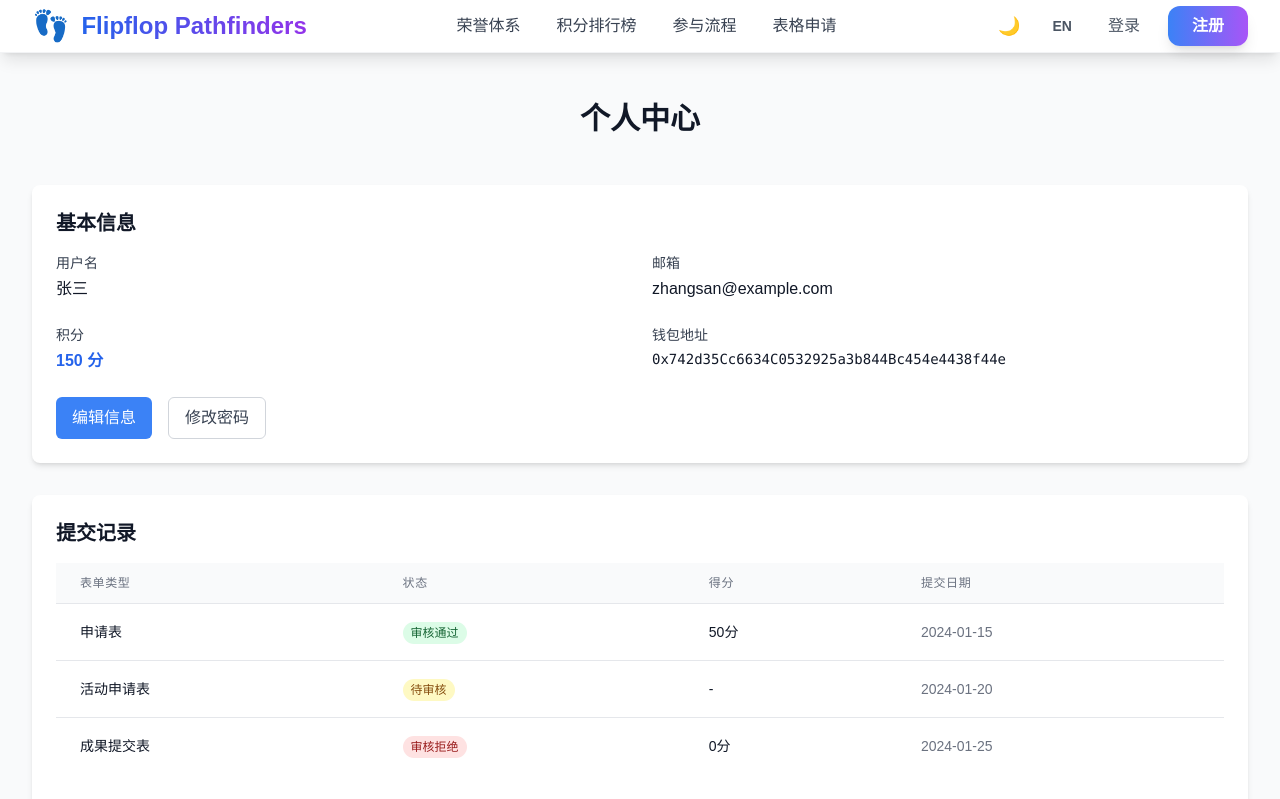
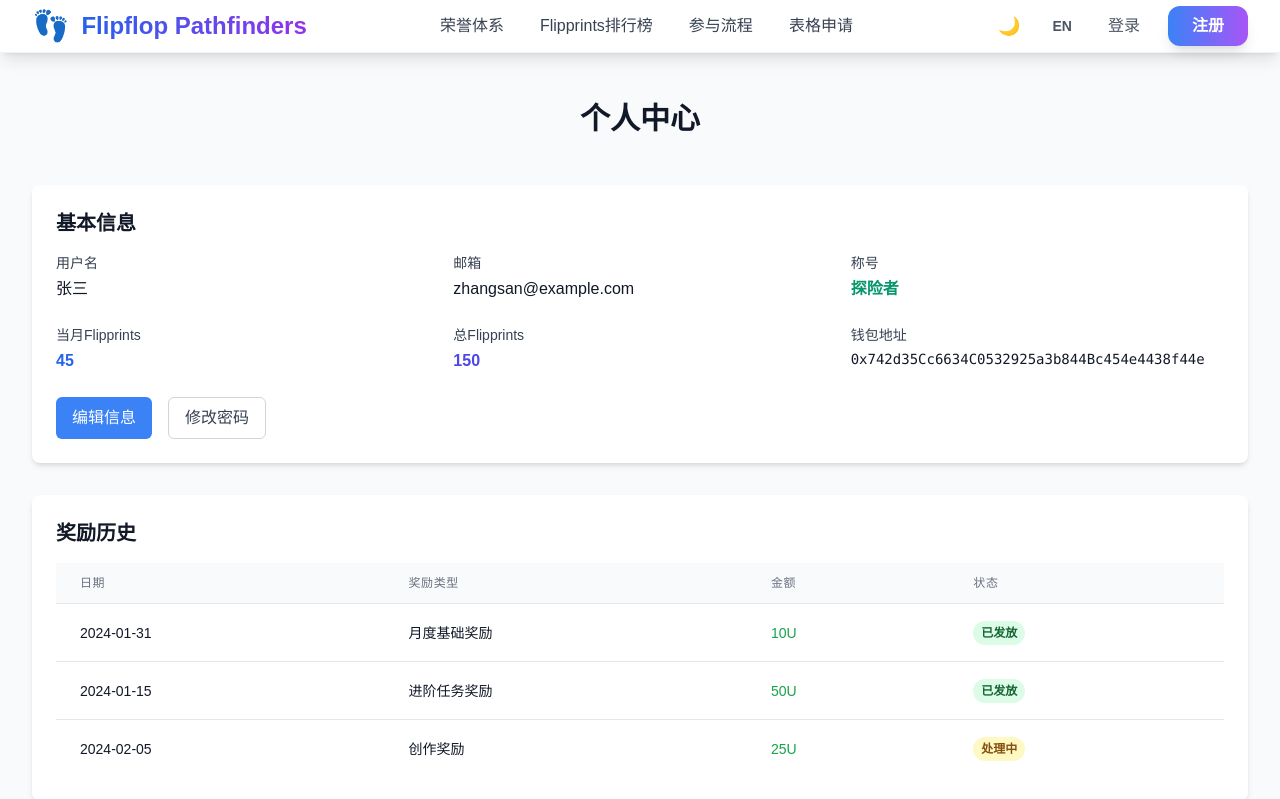
Before and after one commit to smallken/ff_pf_frondend, a Next.js app: page /profile in a window 1280 px wide. Shown: the top 799 px of the page. Built offline with nearby package versions, Linux system fonts and the light colour scheme.

Commit message:
add title, add flipprints

```diff
--- a/src/app/contexts/LanguageContext.tsx
+++ b/src/app/contexts/LanguageContext.tsx
@@ -35,8 +35,8 @@ const translations = {
     'home.mission.footprints': '让每一位参与者都能在 Flipflop 的生态中留下脚印',
     'home.mission.quote': '"加入社区，留下属于你的脚印，成为塑造 Web3 创业未来的共建者"',
     'home.features.honor.title': '荣誉体系',
-    'home.features.honor.desc': 'Flipprints 👣积分荣誉体系，每一份贡献都会化为"脚印"留在 Flipflop 的生态里',
-    'home.features.ranking.desc': '实时更新的积分排行榜，激励你不断前行',
+    'home.features.honor.desc': 'Flipprints 👣荣誉体系，每一份贡献都会化为"脚印"留在 Flipflop 的生态里',
+    'home.features.ranking.desc': '实时更新的Flipprints排行榜，激励你不断前行',
     'home.features.forms.desc': '多种申请表格，支持在线提交和审核',
     'home.social.title': '关注我们！',
     'home.social.desc': 'flipflop会发布最新活动和相关生态进展。',
@@ -44,8 +44,8 @@ const translations = {
     'home.social.chinese': '中文交流群',
     'honor.title': '荣誉体系',
     'honor.subtitle': '了解我们的荣誉等级和权益',
-    'ranking.title': '积分排行榜',
-    'ranking.subtitle': '实时更新的用户积分排名',
+    'ranking.title': 'Flipprints排行榜',
+    'ranking.subtitle': '实时更新的用户Flipprints排名',
     'process.title': '参与流程',
     'process.subtitle': '了解如何参与Pathfinders Program项目',
     'forms.title': '表格申请',
@@ -73,10 +73,10 @@ const translations = {
     'honor.flipprints.title': '🔗 Flipprints贡献参考',
     'honor.table.category': '类别',
     'honor.table.task': '任务类型',
-    'honor.table.points': '积分范围',
+    'honor.table.points': 'Flipprints范围',
     'honor.table.notes': '备注',
     'honor.notice.title': '重要说明',
-    'honor.notice.1': '每月积分上限：50分，超过上限不计入积分排行榜',
+    'honor.notice.1': '每月Flipprints上限：50分，超过上限不计入Flipprints排行榜',
     'honor.notice.2': '分数将于每周周日统一整理，更新于排行榜',
     'honor.notice.3': '每月奖金将于月底结算后，次月第一周统一发放',
     'honor.notice.4': '等级累计不会清零，每一步脚印，都是你与 Flipflop 共同成长的印记',
@@ -123,13 +123,13 @@ const translations = {
     'honor.flipprints.creation.category': '创作类',
     'honor.flipprints.creation.task1': '原创内容/ Meme / 平台图文教程',
     'honor.flipprints.creation.points1': '+2',
-    'honor.flipprints.creation.notes1': '月积分上限：10分',
+    'honor.flipprints.creation.notes1': '月Flipprints上限：10分',
     'honor.flipprints.creation.task2': '长篇或深度文章 (不少于500字)',
     'honor.flipprints.creation.points2': '+8-10',
     'honor.flipprints.creation.notes2': '强调原创',
     'honor.flipprints.creation.task3': '短视频（不少于30秒）',
     'honor.flipprints.creation.points3': '+12-15',
-    'honor.flipprints.creation.notes3': '强调原创，半原创积分减半',
+    'honor.flipprints.creation.notes3': '强调原创，半原创Flipprints减半',
     'honor.flipprints.community.category': '社区类',
     'honor.flipprints.community.task1': '参加AMA / 线上活动，提问或参与讨论',
     'honor.flipprints.community.points1': '+2-3',
@@ -145,17 +145,17 @@ const translations = {
     'honor.flipprints.viral.points': '×1.5–3倍',
     'honor.flipprints.viral.notes': '针对爆款内容的额外奖励',
     // Ranking page
-    'ranking.page.title': '积分排行榜',
-    'ranking.page.subtitle': '实时更新的用户积分排名',
+    'ranking.page.title': 'Flipprints排行榜',
+    'ranking.page.subtitle': '实时更新的用户Flipprints排名',
     'ranking.top10.title': 'Top 10 用户',
     'ranking.table.rank': '排名',
     'ranking.table.username': '用户名',
-    'ranking.table.points': '积分',
+    'ranking.table.points': 'Flipprints',
     'ranking.table.level': '等级',
     'ranking.points.unit': '分',
     'ranking.myrank.title': '我的排名',
     'ranking.myrank.rank': '排名',
-    'ranking.myrank.points': '积分',
+    'ranking.myrank.points': 'Flipprints',
     'ranking.myrank.level': '等级',
     'ranking.myrank.completion': '完成度',
     'ranking.currentuser': '当前用户',
@@ -166,8 +166,8 @@ const translations = {
     'ranking.level.silver': '白银',
     'ranking.level.bronze': '青铜',
     'ranking.table.twitter': '推特',
-    'ranking.total.points': '总积分',
-    'ranking.reference.note': '详细积分计算可参考',
+    'ranking.total.points': '总Flipprints',
+    'ranking.reference.note': '详细Flipprints计算可参考',
     'ranking.reference.link': '荣誉体系',
     // Process page
     'process.page.title': '🌟 如何参与 Flipflop Pathfinders 计划？',
@@ -190,7 +190,7 @@ const translations = {
     'process.step3.detail2': '日常内容可随时提交，推荐每周一次',
     'process.step3.detail3': '月底前需完成当月总结提交',
     'process.step3.detail4': '所有提交内容将被审核评分',
-    'process.step4.title': '审核与积分榜',
+    'process.step4.title': '审核与Flipprints榜',
     'process.step4.description': 'Pathfinders Program运营团队会从四个维度进行审核与评分',
     'process.step4.detail1': '内容质量：原创性、深度、价值',
     'process.step4.detail2': '传播影响力：阅读量、互动量、传播范围',
@@ -199,7 +199,7 @@ const translations = {
     'process.step5.title': '获得奖励',
     'process.step5.description': '完成基础任务即可获得 10U 基础奖励；优秀贡献者可获得 50U – 500U 的高阶奖励',
     'process.step5.detail1': '所有奖励将通过链上（Solana 地址 / USDT）安全发放',
-    'process.step5.detail2': '每周积分榜单公开更新，透明、公正',
+    'process.step5.detail2': '每周Flipprints榜单公开更新，透明、公正',
     'process.step5.detail3': '你的脚印不仅代表奖励，更是你在 Flipflop 社区的成长轨迹',
     'process.step5.detail4': '等级提升后享受对应权益和特权',
     'process.step6.title': '持续成长',
@@ -216,7 +216,7 @@ const translations = {
     'process.activity.form': '活动申请表',
     'process.notice.title': '重要提示',
     'process.notice.1': '任务完成后，请务必截图留存，并通过成果提交表统一提交',
-    'process.notice.2': '每月积分上限：50分，超过上限不计入积分排行榜',
+    'process.notice.2': '每月Flipprints上限：50分，超过上限不计入Flipprints排行榜',
     'process.notice.3': '分数将于每周周日统一整理，更新于排行榜',
     'process.notice.4': '每月奖金将于月底结算后，次月第一周统一发放',
     'process.notice.5': '若出现抄袭、恶意刷分等现象，将被删除全部分数，取消参与资格',
@@ -259,7 +259,7 @@ const translations = {
     'admin.table.actions': '操作',
     'admin.table.username': '用户名',
     'admin.table.email': '邮箱',
-    'admin.table.points': '积分',
+    'admin.table.points': 'Flipprints',
     'admin.table.level': '等级',
     'admin.action.approve': '通过',
     'admin.action.reject': '拒绝',
@@ -269,7 +269,7 @@ const translations = {
     'admin.stats.title': '数据统计',
     'admin.stats.totalusers': '总用户数',
     'admin.stats.pendingforms': '待审核表单',
-    'admin.stats.totalpoints': '总积分',
+    'admin.stats.totalpoints': '总Flipprints',
     'admin.status.pending': '待审核',
     'forms.page.title': '表格申请',
     'forms.page.subtitle': '选择你需要提交的表格类型',
@@ -303,7 +303,7 @@ const translations = {
     'forms.placeholder.motivation': '为什么想要参与Pathfinders Program？',
     'forms.placeholder.expectations': '希望通过这个项目获得什么？',
     'forms.submit.info': '提交说明',
-    'forms.submit.info.1': '审核通过后可获得10-50积分',
+    'forms.submit.info.1': '审核通过后可获得10-50 Flipprints',
     'forms.submit.info.2': '审核结果将在1-3个工作日内通知',
     'forms.submit.info.3': '每月最多提交3次申请',
     'forms.submit.info.4': '请确保信息真实有效',
@@ -328,7 +328,7 @@ const translations = {
     'forms.placeholder.description': '请详细描述活动内容和安排',
     'forms.placeholder.goals': '希望通过活动达到什么目标？',
     'forms.placeholder.requirements': '是否有特殊需求或要求？',
-    'forms.activity.submit.info.1': '活动审核通过后可获得20-100积分',
+    'forms.activity.submit.info.1': '活动审核通过后可获得20-100 Flipprints',
     'forms.activity.submit.info.2': '审核结果将在3-5个工作日内通知',
     'forms.activity.submit.info.3': '活动完成后需要提交成果报告',
     'forms.activity.submit.info.4': '请确保活动信息真实可行',
@@ -364,6 +364,27 @@ const translations = {
     'admin.sample.level.bronze': '青铜',
     'admin.sample.level.silver': '白银',
     'admin.sample.level.gold': '黄金',
+    'profile.page.title': '个人中心',
+    'profile.basic.info': '基本信息',
+    'profile.username': '用户名',
+    'profile.email': '邮箱',
+    'profile.user.title': '称号',
+    'profile.monthly.points': '当月Flipprints',
+    'profile.total.points': '总Flipprints',
+    'profile.wallet': '钱包地址',
+    'profile.edit.info': '编辑信息',
+    'profile.change.password': '修改密码',
+    'profile.reward.history': '奖励历史',
+    'profile.submission.records': '提交记录',
+    'profile.continue.submit': '继续提交表单 →',
+    'profile.title.explorer': '探险者',
+    'profile.title.pathfinder': '探路者',
+    'profile.title.trailblazer': '开路者',
+    'profile.title.pioneer': '先驱者',
+    'profile.reward.date': '日期',
+    'profile.reward.type': '奖励类型',
+    'profile.reward.amount': '金额',
+    'profile.reward.status': '状态',
     'date.format': 'YYYY年MM月DD日'
   },
   en: {
@@ -716,6 +737,27 @@ const translations = {
     'admin.sample.level.bronze': 'Bronze',
     'admin.sample.level.silver': 'Silver',
     'admin.sample.level.gold': 'Gold',
+    'profile.page.title': 'Profile',
+    'profile.basic.info': 'Basic Information',
+    'profile.username': 'Username',
+    'profile.email': 'Email',
+    'profile.user.title': 'Title',
+    'profile.monthly.points': 'Monthly Flipprints',
+    'profile.total.points': 'Total Flipprints',
+    'profile.wallet': 'Wallet Address',
+    'profile.edit.info': 'Edit Information',
+    'profile.change.password': 'Change Password',
+    'profile.reward.history': 'Reward History',
+    'profile.submission.records': 'Submission Records',
+    'profile.continue.submit': 'Continue Submitting Forms →',
+    'profile.title.explorer': 'Explorer',
+    'profile.title.pathfinder': 'Pathfinder',
+    'profile.title.trailblazer': 'Trailblazer',
+    'profile.title.pioneer': 'Pioneer',
+    'profile.reward.date': 'Date',
+    'profile.reward.type': 'Reward Type',
+    'profile.reward.amount': 'Amount',
+    'profile.reward.status': 'Status',
     'date.format': 'MM/DD/YYYY'
   }
 };
--- a/src/app/profile/page.tsx
+++ b/src/app/profile/page.tsx
@@ -1,14 +1,18 @@
 'use client';
 
 import { useState } from 'react';
+import { useLanguage } from '../contexts/LanguageContext';
 
 export default function Profile() {
+  const { t } = useLanguage();
   const [userInfo, setUserInfo] = useState({
     userName: '张三',
     userEmail: 'zhangsan@example.com',
-    userPoints: 150,
+    monthlyPoints: 45,
+    totalPoints: 150,
     walletAddress: '0x742d35Cc6634C0532925a3b844Bc454e4438f44e',
-    userRole: 'user'
+    userRole: 'user',
+    title: 'explorer' // explorer, pathfinder, trailblazer, pioneer
   });
 
   const [submissions, setSubmissions] = useState([
@@ -17,48 +21,121 @@ export default function Profile() {
     { id: 3, formType: '成果提交表', status: '审核拒绝', score: 0, date: '2024-01-25' }
   ]);
 
+  const [rewardHistory, setRewardHistory] = useState([
+    { id: 1, type: '月度基础奖励', amount: '10U', status: '已发放', date: '2024-01-31' },
+    { id: 2, type: '进阶任务奖励', amount: '50U', status: '已发放', date: '2024-01-15' },
+    { id: 3, type: '创作奖励', amount: '25U', status: '处理中', date: '2024-02-05' }
+  ]);
+
+  const getTitleText = (title: string) => {
+    switch(title) {
+      case 'explorer': return t('profile.title.explorer');
+      case 'pathfinder': return t('profile.title.pathfinder');
+      case 'trailblazer': return t('profile.title.trailblazer');
+      case 'pioneer': return t('profile.title.pioneer');
+      default: return title;
+    }
+  };
+
   return (
     <div className="min-h-screen bg-gray-50 dark:bg-gray-900 py-12">
       <div className="max-w-7xl mx-auto px-4 sm:px-6 lg:px-8">
         <div className="text-center mb-12">
-          <h1 className="text-3xl font-bold text-gray-900 dark:text-white mb-4">个人中心</h1>
+          <h1 className="text-3xl font-bold text-gray-900 dark:text-white mb-4">{t('profile.page.title')}</h1>
         </div>
 
         {/* 用户信息卡片 */}
         <div className="bg-white dark:bg-gray-800 rounded-lg shadow-md p-6 mb-8">
-          <h2 className="text-xl font-semibold text-gray-900 dark:text-white mb-4">基本信息</h2>
-          <div className="grid grid-cols-1 md:grid-cols-2 gap-6">
+          <h2 className="text-xl font-semibold text-gray-900 dark:text-white mb-4">{t('profile.basic.info')}</h2>
+          <div className="grid grid-cols-1 md:grid-cols-2 lg:grid-cols-3 gap-6">
             <div>
-              <label className="block text-sm font-medium text-gray-700 dark:text-gray-300">用户名</label>
+              <label className="block text-sm font-medium text-gray-700 dark:text-gray-300">{t('profile.username')}</label>
               <p className="mt-1 text-gray-900 dark:text-white">{userInfo.userName}</p>
             </div>
             <div>
-              <label className="block text-sm font-medium text-gray-700 dark:text-gray-300">邮箱</label>
+              <label className="block text-sm font-medium text-gray-700 dark:text-gray-300">{t('profile.email')}</label>
               <p className="mt-1 text-gray-900 dark:text-white">{userInfo.userEmail}</p>
             </div>
             <div>
-              <label className="block text-sm font-medium text-gray-700 dark:text-gray-300">积分</label>
-              <p className="mt-1 text-blue-600 font-bold">{userInfo.userPoints} 分</p>
+              <label className="block text-sm font-medium text-gray-700 dark:text-gray-300">{t('profile.user.title')}</label>
+              <p className="mt-1 text-emerald-600 dark:text-emerald-400 font-semibold">{getTitleText(userInfo.title)}</p>
             </div>
             <div>
-              <label className="block text-sm font-medium text-gray-700 dark:text-gray-300">钱包地址</label>
+              <label className="block text-sm font-medium text-gray-700 dark:text-gray-300">{t('profile.monthly.points')}</label>
+              <p className="mt-1 text-blue-600 dark:text-blue-400 font-bold">{userInfo.monthlyPoints}</p>
+            </div>
+            <div>
+              <label className="block text-sm font-medium text-gray-700 dark:text-gray-300">{t('profile.total.points')}</label>
+              <p className="mt-1 text-indigo-600 dark:text-indigo-400 font-bold">{userInfo.totalPoints}</p>
+            </div>
+            <div>
+              <label className="block text-sm font-medium text-gray-700 dark:text-gray-300">{t('profile.wallet')}</label>
               <p className="mt-1 text-gray-900 dark:text-white font-mono text-sm">{userInfo.walletAddress}</p>
             </div>
           </div>
 
           <div className="mt-6 flex space-x-4">
             <button className="bg-blue-500 text-white px-4 py-2 rounded-md hover:bg-blue-600">
-              编辑信息
+              {t('profile.edit.info')}
             </button>
             <button className="border border-gray-300 dark:border-gray-600 text-gray-700 dark:text-gray-300 px-4 py-2 rounded-md hover:bg-gray-50 dark:hover:bg-gray-700">
-              修改密码
+              {t('profile.change.password')}
             </button>
+          </div>
+        </div>
+
+        {/* 奖励历史 */}
+        <div className="bg-white dark:bg-gray-800 rounded-lg shadow-md p-6 mb-8">
+          <h2 className="text-xl font-semibold text-gray-900 dark:text-white mb-4">{t('profile.reward.history')}</h2>
+          <div className="overflow-x-auto">
+            <table className="min-w-full divide-y divide-gray-200 dark:divide-gray-700">
+              <thead className="bg-gray-50 dark:bg-gray-700">
+                <tr>
+                  <th className="px-6 py-3 text-left text-xs font-medium text-gray-500 dark:text-gray-300 uppercase tracking-wider">
+                    {t('profile.reward.date')}
+                  </th>
+                  <th className="px-6 py-3 text-left text-xs font-medium text-gray-500 dark:text-gray-300 uppercase tracking-wider">
+                    {t('profile.reward.type')}
+                  </th>
+                  <th className="px-6 py-3 text-left text-xs font-medium text-gray-500 dark:text-gray-300 uppercase tracking-wider">
+                    {t('profile.reward.amount')}
+                  </th>
+                  <th className="px-6 py-3 text-left text-xs font-medium text-gray-500 dark:text-gray-300 uppercase tracking-wider">
+                    {t('profile.reward.status')}
+                  </th>
+                </tr>
+              </thead>
+              <tbody className="bg-white dark:bg-gray-800 divide-y divide-gray-200 dark:divide-gray-700">
+                {rewardHistory.map((reward) => (
+                  <tr key={reward.id}>
+                    <td className="px-6 py-4 whitespace-nowrap text-sm text-gray-900 dark:text-white">
+                      {reward.date}
+                    </td>
+                    <td className="px-6 py-4 whitespace-nowrap text-sm text-gray-900 dark:text-white">
+                      {reward.type}
+                    </td>
+                    <td className="px-6 py-4 whitespace-nowrap text-sm font-medium text-green-600 dark:text-green-400">
+                      {reward.amount}
+                    </td>
+                    <td className="px-6 py-4 whitespace-nowrap">
+                      <span className={`inline-flex px-2 py-1 text-xs font-semibold rounded-full ${
+                        reward.status === '已发放'
+                          ? 'bg-green-100 text-green-800 dark:bg-green-800 dark:text-green-100'
+                          : 'bg-yellow-100 text-yellow-800 dark:bg-yellow-800 dark:text-yellow-100'
+                      }`}>
+                        {reward.status}
+                      </span>
+                    </td>
+                  </tr>
+                ))}
+              </tbody>
+            </table>
           </div>
         </div>
 
         {/* 提交记录 */}
         <div className="bg-white dark:bg-gray-800 rounded-lg shadow-md p-6">
-          <h2 className="text-xl font-semibold text-gray-900 dark:text-white mb-4">提交记录</h2>
+          <h2 className="text-xl font-semibold text-gray-900 dark:text-white mb-4">{t('profile.submission.records')}</h2>
           <div className="overflow-x-auto">
             <table className="min-w-full divide-y divide-gray-200 dark:divide-gray-700">
               <thead className="bg-gray-50 dark:bg-gray-700">
@@ -70,7 +147,7 @@ export default function Profile() {
                     状态
                   </th>
                   <th className="px-6 py-3 text-left text-xs font-medium text-gray-500 dark:text-gray-300 uppercase tracking-wider">
-                    得分
+                    Flipprints
                   </th>
                   <th className="px-6 py-3 text-left text-xs font-medium text-gray-500 dark:text-gray-300 uppercase tracking-wider">
                     提交日期
@@ -85,15 +162,15 @@ export default function Profile() {
                     </td>
                     <td className="px-6 py-4 whitespace-nowrap">
                       <span className={`px-2 py-1 text-xs font-medium rounded-full ${
-                        submission.status === '审核通过' ? 'bg-green-100 text-green-800' :
-                        submission.status === '待审核' ? 'bg-yellow-100 text-yellow-800' :
-                        'bg-red-100 text-red-800'
+                        submission.status === '审核通过' ? 'bg-green-100 text-green-800 dark:bg-green-800 dark:text-green-100' :
+                        submission.status === '待审核' ? 'bg-yellow-100 text-yellow-800 dark:bg-yellow-800 dark:text-yellow-100' :
+                        'bg-red-100 text-red-800 dark:bg-red-800 dark:text-red-100'
                       }`}>
                         {submission.status}
                       </span>
                     </td>
                     <td className="px-6 py-4 whitespace-nowrap text-sm text-gray-900 dark:text-white">
-                      {submission.score !== null ? `${submission.score}分` : '-'}
+                      {submission.score !== null ? `${submission.score}` : '-'}
                     </td>
                     <td className="px-6 py-4 whitespace-nowrap text-sm text-gray-500 dark:text-gray-400">
                       {submission.date}
@@ -106,7 +183,7 @@ export default function Profile() {
 
           <div className="mt-6">
             <a href="/forms" className="text-blue-600 hover:text-blue-500 font-medium">
-              继续提交表单 →
+              {t('profile.continue.submit')}
             </a>
           </div>
         </div>
--- a/src/app/ranking/page.tsx
+++ b/src/app/ranking/page.tsx
@@ -66,7 +66,7 @@ export default function Ranking() {
               <h2 className="text-3xl font-bold bg-gradient-to-r from-emerald-600 to-teal-600 dark:from-emerald-400 dark:to-teal-400 bg-clip-text text-transparent">{t('ranking.top10.title')}</h2>
             </div>
 
-            {/* 总积分和参考说明 */}
+            {/* 总Flipprints和参考说明 */}
             <div className="mb-8 p-4 bg-gradient-to-r from-emerald-50 to-teal-50 dark:from-emerald-900/20 dark:to-teal-900/20 rounded-2xl border border-emerald-200 dark:border-emerald-700">
               <div className="flex justify-between items-center">
                 <div className="text-lg font-semibold text-gray-900 dark:text-white">
```
